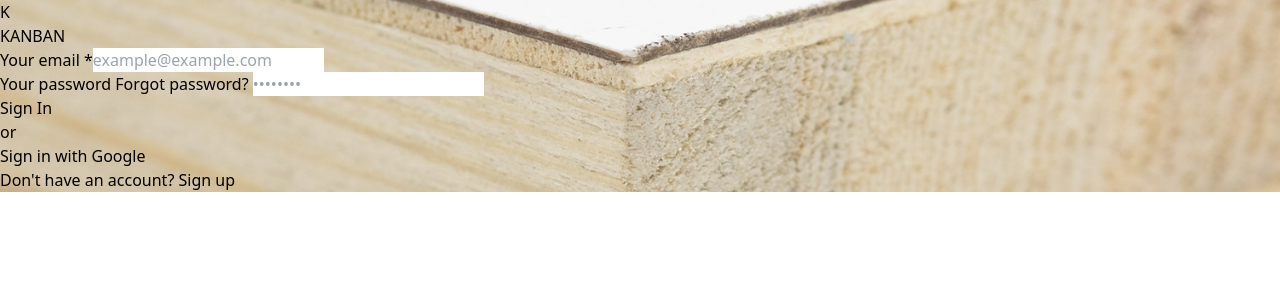
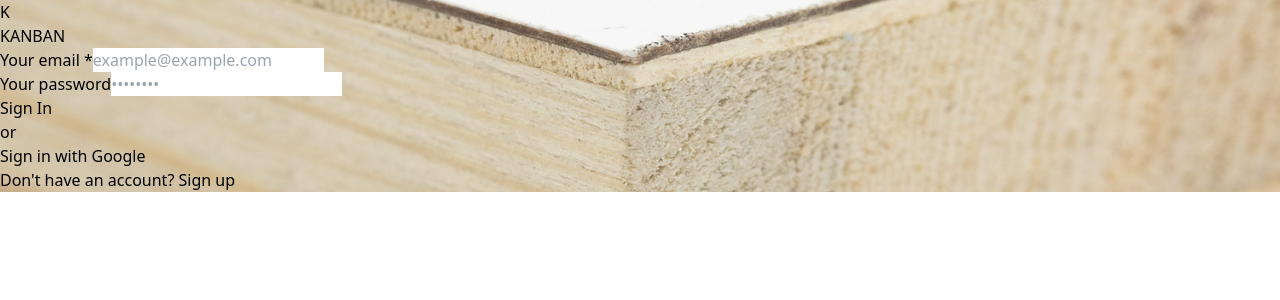
Before and after one commit to masterusmanov/Kanban-dashboard, a Vue app: page /login in a window 1280 px wide. Shown: the top 300 px of the page. Built offline with nearby package versions, Linux system fonts and the light colour scheme.

Commit message:
kanban-dashboard finally success

```diff
--- a/src/router/index.js
+++ b/src/router/index.js
@@ -13,6 +13,7 @@ const router = createRouter({
       path: "/",
       name: "home",
       component: Dashboard,
+      meta: { requiresAuth: true },
       children: [
         {
           path: "/tasks",
@@ -47,10 +48,12 @@ const getCurrentUser = () => {
         removeListener();
         resolve(user);
       },
-        reject(null)
-      );
-    }
-  );
+      (error) => {
+        removeListener();
+        reject(error);
+      }
+    );
+  });
 }
 router.beforeEach(async(to, from, next) => {
   if(to.matched.some((record) => record.meta.requiresAuth)) {
--- a/src/views/Login/Login.vue
+++ b/src/views/Login/Login.vue
@@ -38,12 +38,6 @@
               class="block text-sm font-medium text-black flex justify-between"
             >
               <span>Your password</span>
-              <router-link
-                to="/forgot-password"
-                class="text-sm text-blue-600 hover:text-blue-800"
-              >
-                Forgot password?
-              </router-link>
             </label>
             <input
               id="password"
```
